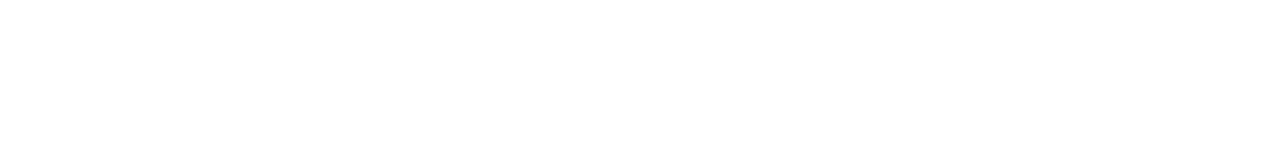
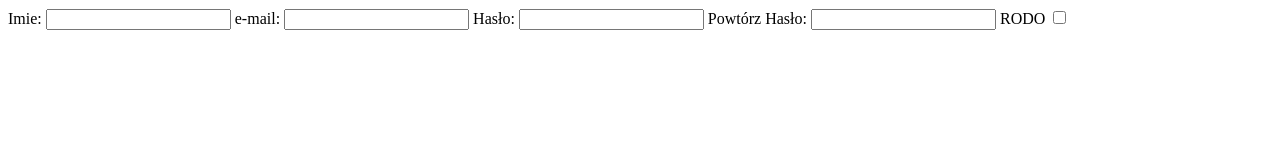
Before and after one commit to mb-dir/form_validation, a website built with webpack: page src/pages/index.html in a window 1280 px wide. Built offline with nearby package versions, Linux system fonts and the light colour scheme.

Commit message:
Add basic form content

```diff
--- a/src/pages/index.html
+++ b/src/pages/index.html
@@ -7,6 +7,22 @@
     <title>Test site</title>
 </head>
 <body>
+    <!-- Each input has name attribute cuz I will want to use FormData (https://developer.mozilla.org/en-US/docs/Web/API/FormData) -->
+    <form class="mainForm" id="mainForm">
+        <label for="userName" class="mainForm__label">Imie:</label>
+        <input type="text" name="userName" class="mainForm__input" id="userName">
 
+        <label for="userEmail" class="mainForm__label">e-mail:</label>
+        <input type="email" name="userEmail" class="mainForm__input" id="userEmail">
+
+        <label for="userPassword" class="mainForm__label">Hasło:</label>
+        <input type="password" name="userPassword" class="mainForm__input" id="userPassword">
+
+        <label for="userPasswordConfirm" class="mainForm__label">Powtórz Hasło:</label>
+        <input type="password" name="userPasswordConfirm" class="mainForm__input" id="userPasswordConfirm">
+
+        <label for="userRodoConfirm" class="mainForm__label">RODO</label>
+        <input type="checkbox" name="userRodoConfirm" class="mainForm__input" id="userRodoConfirm">
+    </form>
 </body>
 </html>
```
